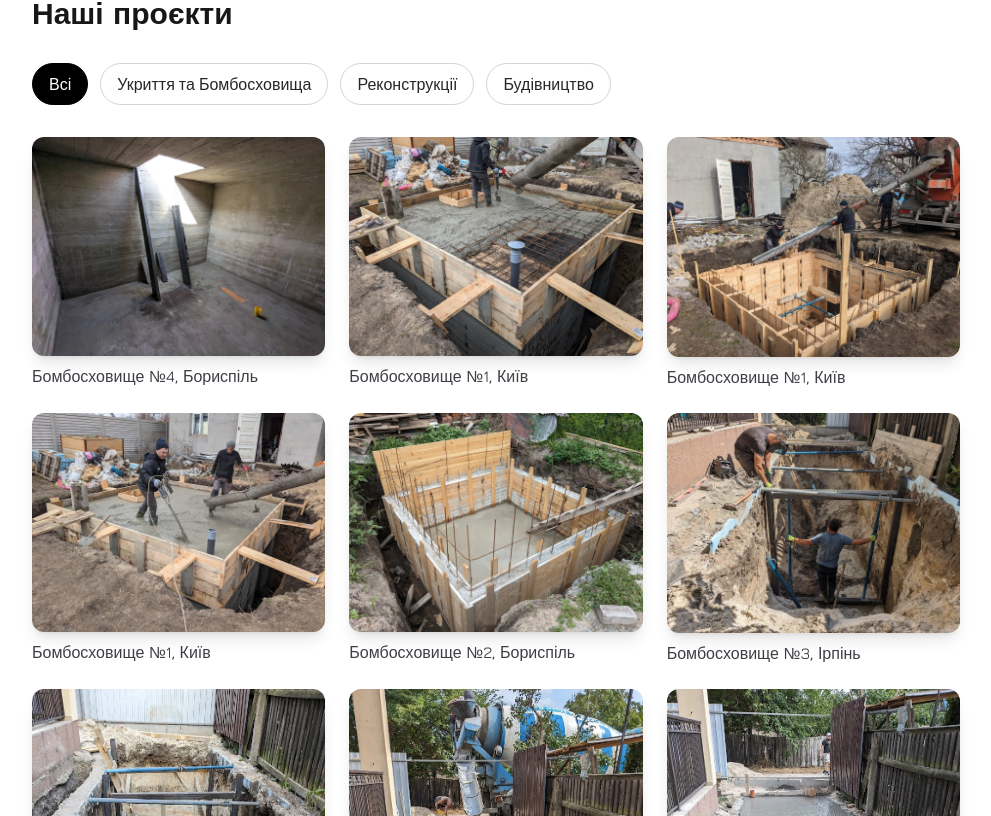
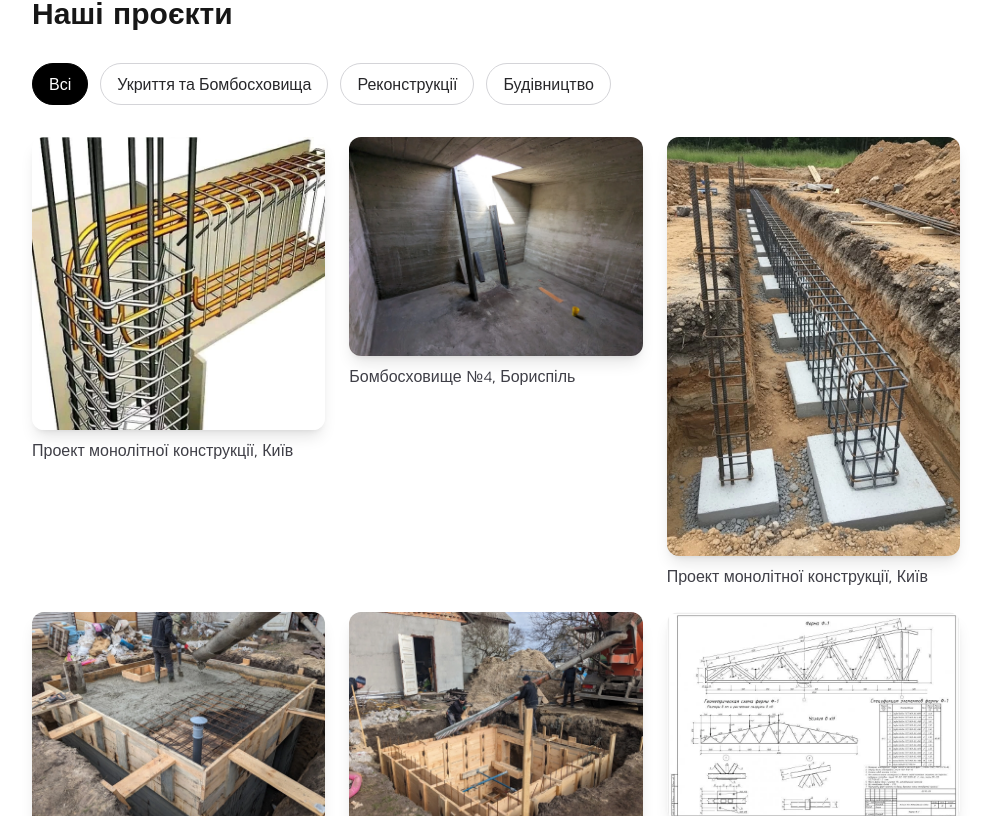
Before and after one commit to DenysKavun/beton-new, a Next.js app: page / in a window 1280 px wide. Shown: the part 1224-2040 px from the top of the page, without its empty margins (144-1135 px from the left). Built offline with nearby package versions, Linux system fonts and the light colour scheme.

Commit message:
Update Gallery.tsx

```diff
--- a/app/components/Gallery.tsx
+++ b/app/components/Gallery.tsx
@@ -11,11 +11,15 @@ type Project = {
 
 const projects: Project[] = [
   // Укриття та Бомбосховища
+  { src: '/projects/construction/project1.webp', alt: 'Будівництво 1', category: 'Будівництво', title: 'Проект монолітної конструкції, Київ' },
   { src: '/projects/shelters/shelter10.webp', alt: 'Бомбосховище 3', category: 'Укриття та Бомбосховища', title: 'Бомбосховище №4, Бориспіль' },
+  { src: '/projects/construction/project3.webp', alt: 'Будівництво 1', category: 'Будівництво', title: 'Проект монолітної конструкції, Київ' },
   { src: '/projects/shelters/shelter1.webp', alt: 'Бомбосховище 1', category: 'Укриття та Бомбосховища', title: 'Бомбосховище №1, Київ' },
   { src: '/projects/shelters/shelter2.webp', alt: 'Бомбосховище 1', category: 'Укриття та Бомбосховища', title: 'Бомбосховище №1, Київ' },
+  { src: '/projects/construction/project6.webp', alt: 'Будівництво 1', category: 'Будівництво', title: 'Проект монолітної конструкції, Київ' },
   { src: '/projects/shelters/shelter3.webp', alt: 'Бомбосховище 1', category: 'Укриття та Бомбосховища', title: 'Бомбосховище №1, Київ' },
   { src: '/projects/shelters/shelter4.webp', alt: 'Бомбосховище 2', category: 'Укриття та Бомбосховища', title: 'Бомбосховище №2, Бориспіль' },
+  { src: '/projects/construction/project5.webp', alt: 'Будівництво 1', category: 'Будівництво', title: 'Проект монолітної конструкції, Київ' },
   { src: '/projects/shelters/shelter5.webp', alt: 'Бомбосховище 3', category: 'Укриття та Бомбосховища', title: 'Бомбосховище №3, Ірпінь' },
   { src: '/projects/shelters/shelter6.webp', alt: 'Бомбосховище 3', category: 'Укриття та Бомбосховища', title: 'Бомбосховище №3, Ірпінь' },
   { src: '/projects/shelters/shelter7.webp', alt: 'Бомбосховище 3', category: 'Укриття та Бомбосховища', title: 'Бомбосховище №3, Ірпінь' },
```
